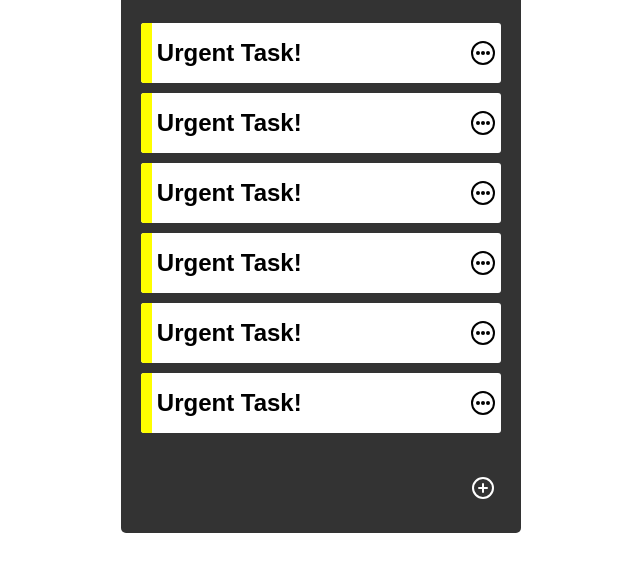
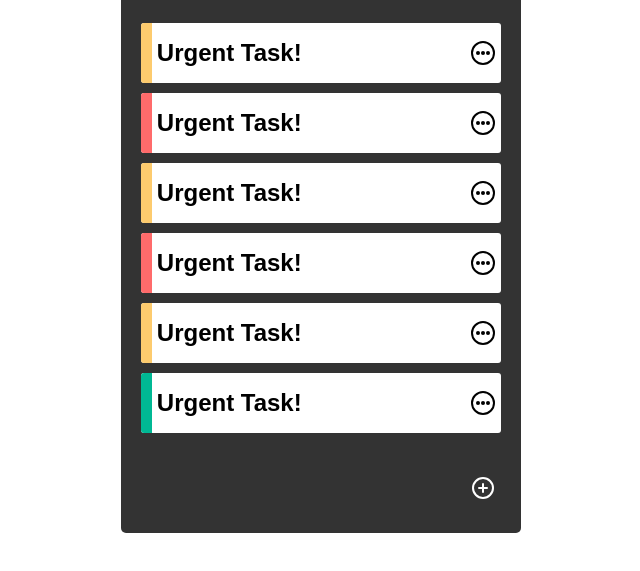
Before and after one commit to JVictorll1/todo-list-project, a plain HTML site: page index.html in a window 1280 px wide. Shown: the part 87-658 px from the top of the page, without its empty margins (319-959 px from the left). Drawn offline with Linux system fonts and the light colour scheme.

Commit message:
Deixei de lado temporariamente o date.json para apenas cumprir o objetivo de puxar as informações de uma base de dados. Fiz isso com um objeto escrito no próprio main.js

```diff
--- /dev/null
+++ b/database/dado.js
@@ -0,0 +1,4 @@
+const jsonData = fetch("database/date.json").then(response => {
+    return response.json()
+})
+console.log(jsonData.cor)
--- a/database/date.json
+++ b/database/date.json
@@ -1,5 +1,4 @@
-{
-    "tarefas": [
+[
         {
             "cor": 1,
             "titulo": "Example Title Task 1!"
@@ -20,5 +19,4 @@
             "cor": 3,
             "titulo": "Example Title Task 5!"
         }
-    ]
-}
+]
--- a/index.html
+++ b/index.html
@@ -61,5 +61,6 @@
         </div>
     </div>
     <script src="main.js"></script>
+    <script src="database/date.json"></script>
 </body>
 </html>
--- a/main.js
+++ b/main.js
@@ -1,8 +1,41 @@
+const objDate = [
+    {
+        cor: 1,
+        titulo: "Example Title Task 1!"
+    },
+    {
+        cor: 2,
+        titulo: "Example Title Task 2!"
+    },
+    {
+        cor: 3,
+        titulo: "Example Title Task 3!"
+    },
+    {
+        cor: 2,
+        titulo: "Example Title Task 4!"
+    },
+    {
+        cor: 3,
+        titulo: "Example Title Task 5!"
+    },
+    {
+        cor: 2,
+        titulo: "Example Title Task 4!"
+    },
+]
 //Captura a classe cor-cartão para desenvolver a lógica do ITERÁVEL
 const corCartao = document.getElementsByClassName('cor-cartao')
 
 //Variável que recebe do Objeto traduzido do arquivo JSON o valor da cor dos cartões
-let numeroCor = 2
+let colorTask = []
+let numeroCor = objDate.map((res) => {
+    colorTask.unshift(res.cor)
+})
+
+console.log(colorTask)
+
+
 
 /* >>>>>>>>>>>>>>>>>>>> CONTINUAR DAQUI !
 let a = fetch("database/date.json")
@@ -11,23 +44,24 @@ let list = JSON.parse(a)
 
 //Função que define a cor do cartão para Verde
 const tarefaSimples = (cor) =>
-    cor.style.backgroundColor = "green"
+    cor.style.backgroundColor = "#00b894"
 
 //Função que define a cor do cartão para Amarelo
 const tarefaMedia = (cor) =>
-    cor.style.backgroundColor = "yellow"
+    cor.style.backgroundColor = "#fdcb6e"
 
 //Função que define a cor do cartão para Vermelho
 const tarefaUrgente = (cor) =>
-    cor.style.backgroundColor = "red"
+    cor.style.backgroundColor = "#ff6b6b"
 
 
 /* >> Como o ITERÁVEL corCartao não é um Array para ser percorrido, é necessário usar
       o Array.from para transformar o ITERÁVEL em um Array */
 /* >> Para se adequar à lógica das funções que alteram as cores dos cartões
       utilizei Cases para cada número de tipo de tarefas encontradas no arquivo JSON */
+let count = 0
 Array.from(corCartao).forEach((cor) => {
-   switch(numeroCor) {
+   switch(colorTask[count++]) {
         case 1:
             tarefaSimples(cor)
             break
```
